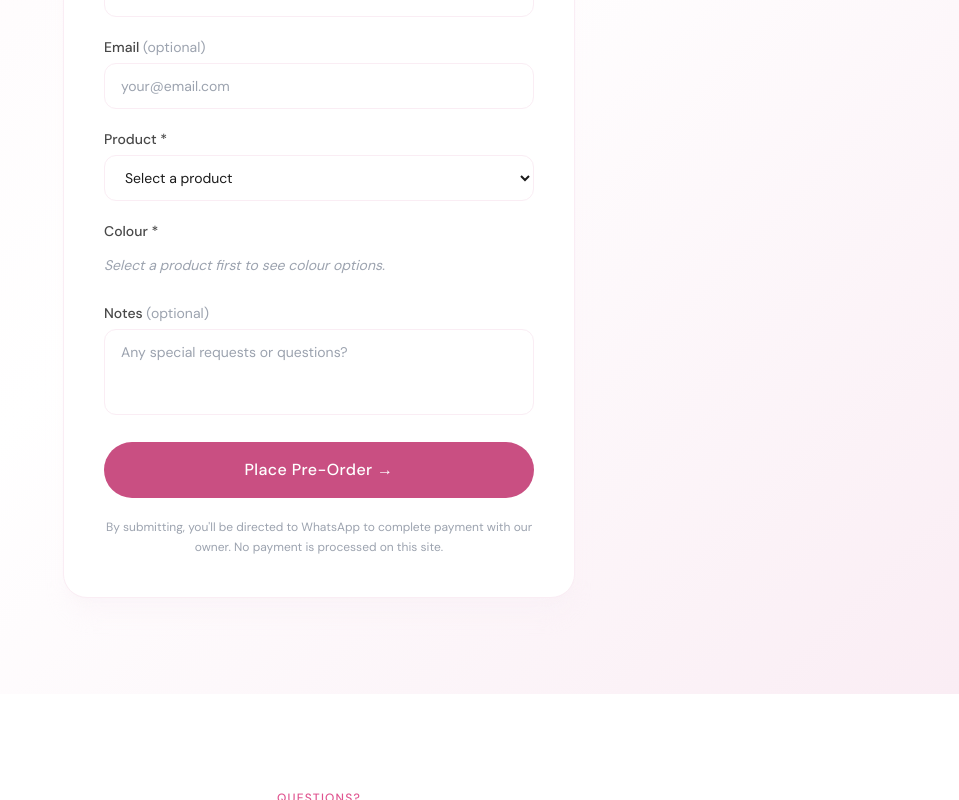
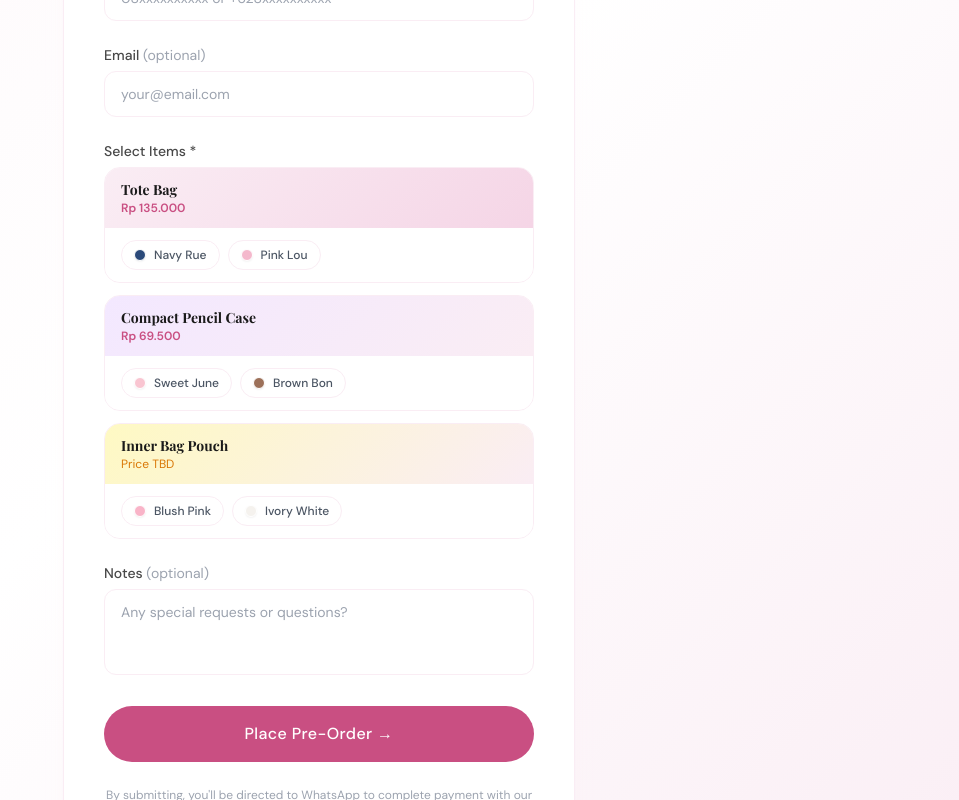
Before and after one commit to ayesharaditya235-jpg/june-de-belle, a Next.js app: page / in a window 1280 px wide. Shown: the part 4760-5560 px from the top of the page, without its empty margins (321-1280 px from the left). Built offline with nearby package versions, Linux system fonts and the light colour scheme.

Commit message:
rewrite PreOrderForm to support multiple items per order

```diff
--- a/components/PreOrderForm.tsx
+++ b/components/PreOrderForm.tsx
@@ -1,51 +1,101 @@
 "use client";
 
-import { useState, useMemo } from "react";
-import { CheckCircle, MessageCircle, Loader2, AlertCircle } from "lucide-react";
+import { useState } from "react";
+import { CheckCircle, MessageCircle, Loader2, AlertCircle, X } from "lucide-react";
 import { PRODUCTS } from "@/lib/products";
-import type { OrderFormData } from "@/lib/types";
 
-const INITIAL: OrderFormData = {
-  name: "",
-  whatsapp: "",
-  email: "",
-  product: "",
-  variant: "",
-  notes: "",
-};
+interface ContactFields {
+  name: string;
+  whatsapp: string;
+  email: string;
+  notes: string;
+}
+
+interface SelectedItem {
+  productId: string;
+  productName: string;
+  variantName: string;
+  price: string | null;
+}
+
+interface FormErrors {
+  name?: string;
+  whatsapp?: string;
+  email?: string;
+  items?: string;
+}
+
+const INITIAL_FIELDS: ContactFields = { name: "", whatsapp: "", email: "", notes: "" };
 
 export default function PreOrderForm() {
-  const [form, setForm] = useState<OrderFormData>(INITIAL);
-  const [errors, setErrors] = useState<Partial<OrderFormData>>({});
+  const [fields, setFields] = useState<ContactFields>(INITIAL_FIELDS);
+  const [selectedItems, setSelectedItems] = useState<SelectedItem[]>([]);
+  const [errors, setErrors] = useState<FormErrors>({});
   const [status, setStatus] = useState<"idle" | "loading" | "success" | "error">("idle");
   const [errorMsg, setErrorMsg] = useState("");
 
-  const selectedProduct = useMemo(
-    () => PRODUCTS.find((p) => p.id === form.product),
-    [form.product]
-  );
+  const isSelected = (productId: string, variantName: string) =>
+    selectedItems.some((i) => i.productId === productId && i.variantName === variantName);
+
+  const toggleItem = (productId: string, variantName: string) => {
+    const product = PRODUCTS.find((p) => p.id === productId)!;
+    if (isSelected(productId, variantName)) {
+      setSelectedItems((prev) => prev.filter((i) => !(i.productId === productId && i.variantName === variantName)));
+    } else {
+      setSelectedItems((prev) => [
+        ...prev,
+        { productId, productName: product.name, variantName, price: product.price },
+      ]);
+    }
+    if (errors.items) setErrors((e) => ({ ...e, items: undefined }));
+  };
+
+  const removeItem = (productId: string, variantName: string) => {
+    setSelectedItems((prev) => prev.filter((i) => !(i.productId === productId && i.variantName === variantName)));
+  };
+
+  const setField = (k: keyof ContactFields, v: string) => {
+    setFields((f) => ({ ...f, [k]: v }));
+    if (errors[k as keyof FormErrors]) setErrors((e) => ({ ...e, [k]: undefined }));
+  };
 
   const validate = () => {
-    const e: Partial<OrderFormData> = {};
-    if (!form.name.trim()) e.name = "Name is required";
-    if (!form.whatsapp.trim()) {
+    const e: FormErrors = {};
+    if (!fields.name.trim()) e.name = "Name is required";
+    if (!fields.whatsapp.trim()) {
       e.whatsapp = "WhatsApp number is required";
-    } else if (!/^(08|\+628|628)\d{8,12}$/.test(form.whatsapp.replace(/\s/g, ""))) {
+    } else if (!/^(08|\+628|628)\d{8,12}$/.test(fields.whatsapp.replace(/\s/g, ""))) {
       e.whatsapp = "Please enter a valid Indonesian WhatsApp number";
     }
-    if (form.email && !/^[^\s@]+@[^\s@]+\.[^\s@]+$/.test(form.email)) {
+    if (fields.email && !/^[^\s@]+@[^\s@]+\.[^\s@]+$/.test(fields.email)) {
       e.email = "Please enter a valid email";
     }
-    if (!form.product) e.product = "Please select a product";
-    if (!form.variant) e.variant = "Please select a colour";
+    if (selectedItems.length === 0) e.items = "Please select at least one item";
     setErrors(e);
     return Object.keys(e).length === 0;
   };
 
-  const set = (k: keyof OrderFormData, v: string) => {
-    setForm((f) => ({ ...f, [k]: v }));
-    if (errors[k]) setErrors((e) => ({ ...e, [k]: undefined }));
-    if (k === "product") setForm((f) => ({ ...f, product: v, variant: "" }));
+  const buildWaMessage = () => {
+    const itemLines = selectedItems.map(
+      (i) => `• ${i.productName} — ${i.variantName}${i.price ? ` (${i.price})` : " (Price TBD)"}`
+    );
+    const msg = [
+      "Hi! I'd like to confirm my Pre-Order for *June de Belle* 🌸",
+      "",
+      "📦 *Order Details:*",
+      `Name: ${fields.name}`,
+      `Contact: ${fields.whatsapp}`,
+      "",
+      "*Items Ordered:*",
+      ...itemLines,
+      fields.notes ? `\nNotes: ${fields.notes}` : "",
+      "",
+      "Please let me know the payment details. Thank you! ✨",
+    ]
+      .filter((l) => l !== undefined)
+      .join("\n");
+    const ownerNumber = process.env.NEXT_PUBLIC_OWNER_WA ?? "6281234567890";
+    return `https://wa.me/${ownerNumber}?text=${encodeURIComponent(msg)}`;
   };
 
   const handleSubmit = async (e: React.FormEvent) => {
@@ -53,10 +103,19 @@ export default function PreOrderForm() {
     if (!validate()) return;
     setStatus("loading");
     try {
+      const productStr = selectedItems.map((i) => `${i.productName} (${i.variantName})`).join(", ");
+      const variantStr = selectedItems.map((i) => i.variantName).join(", ");
       const res = await fetch("/api/orders", {
         method: "POST",
         headers: { "Content-Type": "application/json" },
-        body: JSON.stringify(form),
+        body: JSON.stringify({
+          name: fields.name,
+          whatsapp: fields.whatsapp,
+          email: fields.email,
+          product: productStr,
+          variant: variantStr,
+          notes: fields.notes,
+        }),
       });
       const json = await res.json();
       if (!res.ok) throw new Error(json.error ?? "Submission failed");
@@ -67,35 +126,13 @@ export default function PreOrderForm() {
     }
   };
 
-  const buildWaMessage = () => {
-    const product = selectedProduct?.name ?? form.product;
-    const msg = [
-      "Hi! I'd like to confirm my Pre-Order for *June de Belle* 🌸",
-      "",
-      "📦 *Order Details:*",
-      `Name: ${form.name}`,
-      `Product: ${product}`,
-      `Colour: ${form.variant}`,
-      `Contact: ${form.whatsapp}`,
-      form.notes ? `Notes: ${form.notes}` : "",
-      "",
-      "Please let me know the payment details. Thank you! ✨",
-    ]
-      .filter((l) => l !== undefined)
-      .join("\n");
-    const ownerNumber = process.env.NEXT_PUBLIC_OWNER_WA ?? "6281234567890";
-    return `https://wa.me/${ownerNumber}?text=${encodeURIComponent(msg)}`;
-  };
-
   if (status === "success") {
     return (
       <div className="flex flex-col items-center text-center py-10 px-6">
         <div className="w-20 h-20 rounded-full bg-rose-50 flex items-center justify-center mb-6">
           <CheckCircle size={40} className="text-rose-500" />
         </div>
-        <h3 className="font-playfair text-2xl font-bold text-charcoal mb-2">
-          Order Received!
-        </h3>
+        <h3 className="font-playfair text-2xl font-bold text-charcoal mb-2">Order Received!</h3>
         <p className="font-sans text-gray-500 text-sm max-w-sm mb-8 leading-relaxed">
           Your pre-order has been saved. Click the button below to chat with us on WhatsApp
           and confirm your payment details.
@@ -110,7 +147,7 @@ export default function PreOrderForm() {
           Confirm via WhatsApp
         </a>
         <button
-          onClick={() => { setForm(INITIAL); setStatus("idle"); }}
+          onClick={() => { setFields(INITIAL_FIELDS); setSelectedItems([]); setStatus("idle"); }}
           className="mt-4 font-sans text-sm text-gray-400 hover:text-rose-500 transition-colors"
         >
           Place another order
@@ -120,7 +157,7 @@ export default function PreOrderForm() {
   }
 
   return (
-    <form onSubmit={handleSubmit} noValidate className="space-y-5">
+    <form onSubmit={handleSubmit} noValidate className="space-y-6">
       {status === "error" && (
         <div className="flex items-start gap-3 bg-red-50 border border-red-200 rounded-xl p-4">
           <AlertCircle size={16} className="text-red-500 flex-shrink-0 mt-0.5" />
@@ -135,8 +172,8 @@ export default function PreOrderForm() {
           id="name"
           type="text"
           placeholder="Your full name"
-          value={form.name}
-          onChange={(e) => set("name", e.target.value)}
+          value={fields.name}
+          onChange={(e) => setField("name", e.target.value)}
           className={`form-input ${errors.name ? "border-red-300 focus:ring-red-200" : ""}`}
         />
         {errors.name && <p className="mt-1 text-xs text-red-500">{errors.name}</p>}
@@ -149,8 +186,8 @@ export default function PreOrderForm() {
           id="whatsapp"
           type="tel"
           placeholder="08xxxxxxxxxx or +628xxxxxxxxxx"
-          value={form.whatsapp}
-          onChange={(e) => set("whatsapp", e.target.value)}
+          value={fields.whatsapp}
+          onChange={(e) => setField("whatsapp", e.target.value)}
           className={`form-input ${errors.whatsapp ? "border-red-300 focus:ring-red-200" : ""}`}
         />
         {errors.whatsapp && <p className="mt-1 text-xs text-red-500">{errors.whatsapp}</p>}
@@ -165,63 +202,116 @@ export default function PreOrderForm() {
           id="email"
           type="email"
           placeholder="your@email.com"
-          value={form.email}
-          onChange={(e) => set("email", e.target.value)}
+          value={fields.email}
+          onChange={(e) => setField("email", e.target.value)}
           className={`form-input ${errors.email ? "border-red-300 focus:ring-red-200" : ""}`}
         />
         {errors.email && <p className="mt-1 text-xs text-red-500">{errors.email}</p>}
       </div>
 
-      {/* Product */}
+      {/* Product selection */}
       <div>
-        <label className="form-label" htmlFor="product">Product *</label>
-        <select
-          id="product"
-          value={form.product}
-          onChange={(e) => set("product", e.target.value)}
-          className={`form-input ${errors.product ? "border-red-300 focus:ring-red-200" : ""}`}
+        <label className="form-label">Select Items *</label>
+        <div className="space-y-3">
+          {PRODUCTS.map((product) => (
+            <div
+              key={product.id}
+              className="rounded-2xl border border-rose-100 overflow-hidden"
             >
-          <option value="">Select a product</option>
-          {PRODUCTS.map((p) => (
-            <option key={p.id} value={p.id}>
-              {p.name} {p.price ? `— ${p.price}` : "— Price TBD"}
-            </option>
-          ))}
-        </select>
-        {errors.product && <p className="mt-1 text-xs text-red-500">{errors.product}</p>}
+              {/* Product header */}
+              <div
+                className="px-4 py-3 flex items-center justify-between"
+                style={{
+                  background: `linear-gradient(135deg, ${product.gradientFrom} 0%, ${product.gradientTo} 100%)`,
+                }}
+              >
+                <div>
+                  <p className="font-playfair text-sm font-bold text-charcoal">{product.name}</p>
+                  {product.price ? (
+                    <p className="font-sans text-xs text-rose-600 font-semibold">{product.price}</p>
+                  ) : (
+                    <p className="font-sans text-xs text-amber-600">Price TBD</p>
+                  )}
+                </div>
+                {product.variants.some((v) => isSelected(product.id, v.name)) && (
+                  <span className="font-sans text-[10px] bg-rose-500 text-white px-2 py-0.5 rounded-full">
+                    Selected
+                  </span>
+                )}
               </div>
 
-      {/* Variant */}
-      <div>
-        <label className="form-label">Colour *</label>
-        {selectedProduct ? (
-          <div className="flex flex-wrap gap-2">
-            {selectedProduct.variants.map((v) => (
+              {/* Variant buttons */}
+              <div className="px-4 py-3 bg-white flex flex-wrap gap-2">
+                {product.variants.map((v) => {
+                  const active = isSelected(product.id, v.name);
+                  return (
                     <button
                       key={v.name}
                       type="button"
-                onClick={() => set("variant", v.name)}
-                className={`flex items-center gap-2 px-4 py-2 rounded-full border text-xs font-medium font-sans transition-all duration-200 ${
-                  form.variant === v.name
+                      onClick={() => toggleItem(product.id, v.name)}
+                      className={`flex items-center gap-2 px-3 py-1.5 rounded-full border text-xs font-medium font-sans transition-all duration-200 ${
+                        active
                           ? "border-rose-500 bg-rose-50 text-rose-700"
                           : "border-rose-100 text-gray-600 hover:border-rose-300"
                       }`}
                     >
                       <span
-                  className="w-3.5 h-3.5 rounded-full border border-gray-200"
+                        className="w-3 h-3 rounded-full border border-white shadow-sm flex-shrink-0"
                         style={{ backgroundColor: v.color }}
                       />
                       {v.name}
+                      {active && <CheckCircle size={11} className="text-rose-500" />}
                     </button>
+                  );
+                })}
+              </div>
+            </div>
           ))}
         </div>
-        ) : (
-          <p className="font-sans text-sm text-gray-400 italic py-2">
-            Select a product first to see colour options.
+        {errors.items && <p className="mt-1.5 text-xs text-red-500">{errors.items}</p>}
+      </div>
+
+      {/* Selected items summary */}
+      {selectedItems.length > 0 && (
+        <div className="bg-rose-50 rounded-2xl px-4 py-3 border border-rose-100">
+          <p className="font-sans text-xs text-rose-500 uppercase tracking-wider font-medium mb-2">
+            Your Order ({selectedItems.length} item{selectedItems.length > 1 ? "s" : ""})
           </p>
+          <ul className="space-y-1.5">
+            {selectedItems.map((item) => (
+              <li
+                key={`${item.productId}-${item.variantName}`}
+                className="flex items-center justify-between"
+              >
+                <div className="flex items-center gap-2">
+                  <div
+                    className="w-3 h-3 rounded-full border border-white shadow-sm flex-shrink-0"
+                    style={{
+                      backgroundColor: PRODUCTS.find((p) => p.id === item.productId)
+                        ?.variants.find((v) => v.name === item.variantName)?.color,
+                    }}
+                  />
+                  <span className="font-sans text-xs text-charcoal">
+                    {item.productName} — {item.variantName}
+                  </span>
+                </div>
+                <div className="flex items-center gap-2">
+                  <span className="font-sans text-xs text-rose-600 font-medium">
+                    {item.price ?? "Price TBD"}
+                  </span>
+                  <button
+                    type="button"
+                    onClick={() => removeItem(item.productId, item.variantName)}
+                    className="text-gray-300 hover:text-red-400 transition-colors"
+                  >
+                    <X size={13} />
+                  </button>
+                </div>
+              </li>
+            ))}
+          </ul>
+        </div>
       )}
-        {errors.variant && <p className="mt-1 text-xs text-red-500">{errors.variant}</p>}
-      </div>
 
       {/* Notes */}
       <div>
@@ -232,8 +322,8 @@ export default function PreOrderForm() {
           id="notes"
           rows={3}
           placeholder="Any special requests or questions?"
-          value={form.notes}
-          onChange={(e) => set("notes", e.target.value)}
+          value={fields.notes}
+          onChange={(e) => setField("notes", e.target.value)}
           className="form-input resize-none"
         />
       </div>
```
Lines whose indentation alone changed are shown as unchanged.
